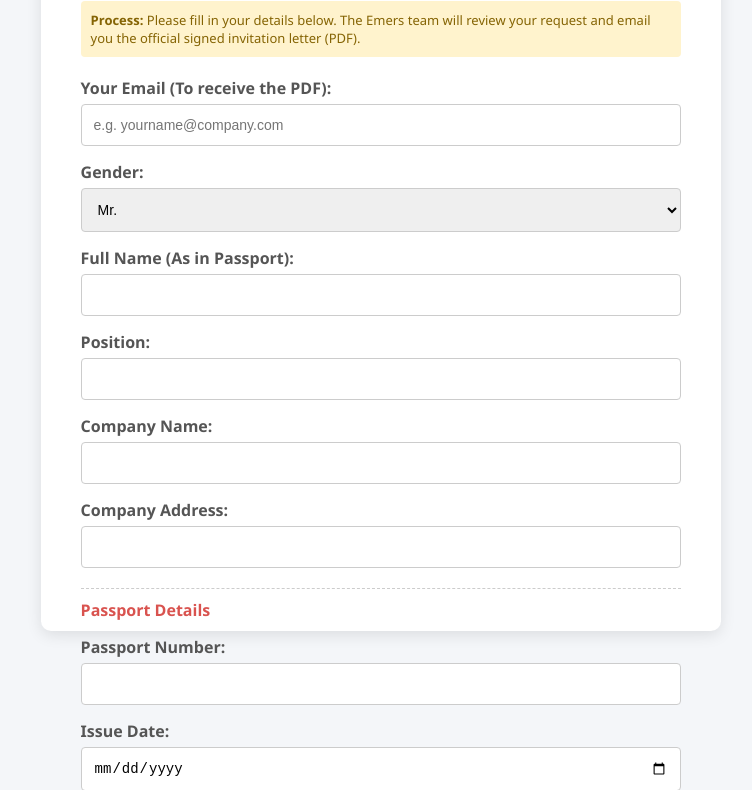
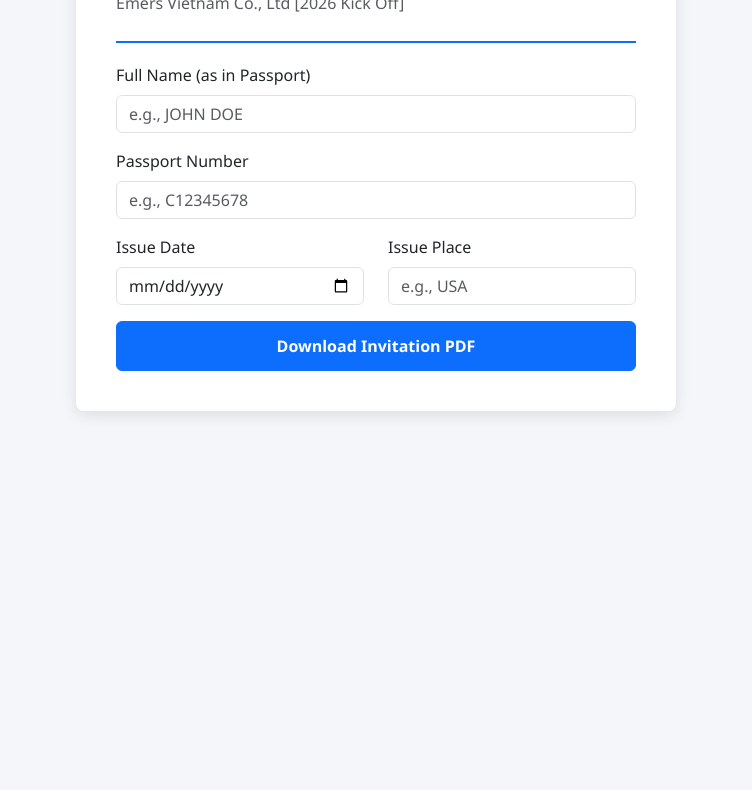
Before and after one commit to penny725tw/Emers-kickoff-2026, a plain HTML site: page index.html in a window 1280 px wide. Shown: the part 141-931 px from the top of the page, without its empty margins (264-1016 px from the left). After the commit the page ends 800 px from the top, so only its background shows below. Drawn offline with nearby package versions, Linux system fonts and the light colour scheme.

Commit message:
index.html

```diff
--- a/index.html
+++ b/index.html
@@ -1,118 +1,122 @@
-<<!DOCTYPE html>
+<!DOCTYPE html>
 <html lang="en">
 <head>
     <meta charset="UTF-8">
     <meta name="viewport" content="width=device-width, initial-scale=1.0">
-    <title>Invitation Request - Emers Kick Off 2026</title>
+    <title>Emers Vietnam Invitation Generator</title>
+    <link href="https://cdn.jsdelivr.net/npm/bootstrap@5.3.0/dist/css/bootstrap.min.css" rel="stylesheet">
+    <script src="https://cdnjs.cloudflare.com/ajax/libs/jspdf/2.5.1/jspdf.umd.min.js"></script>
     <style>
-        body { font-family: "Segoe UI", sans-serif; background: #f4f6f9; display: flex; justify-content: center; padding: 20px; }
-        .container { background: white; padding: 40px; border-radius: 10px; box-shadow: 0 4px 15px rgba(0,0,0,0.1); width: 100%; max-width: 600px; border-top: 5px solid #d9534f; }
-        h2 { color: #d9534f; margin-top: 0; border-bottom: 1px solid #ddd; padding-bottom: 15px; }
-        .note { background: #fff3cd; color: #856404; padding: 10px; font-size: 13px; border-radius: 4px; margin-bottom: 20px; }
-
-        label { font-weight: bold; color: #555; display: block; margin-top: 15px; margin-bottom: 5px; }
-        input, select { width: 100%; padding: 12px; border: 1px solid #ccc; border-radius: 4px; box-sizing: border-box; font-size: 14px; }
-        input:focus { border-color: #d9534f; outline: none; }
-
-        button { background-color: #d9534f; color: white; padding: 15px; border: none; border-radius: 6px; cursor: pointer; font-size: 18px; font-weight: bold; width: 100%; margin-top: 30px; transition: 0.3s; display: flex; justify-content: center; align-items: center; }
-        button:hover { background-color: #c9302c; }
-        button:disabled { background-color: #ccc; cursor: not-allowed; }
-
-        /* Loading Spinner */
-        .spinner { border: 3px solid rgba(255,255,255,0.3); border-radius: 50%; border-top: 3px solid white; width: 20px; height: 20px; animation: spin 1s linear infinite; margin-right: 10px; display: none; }
-        @keyframes spin { 0% { transform: rotate(0deg); } 100% { transform: rotate(360deg); } }
-
-        /* Success Message */
-        #success-message { display: none; text-align: center; margin-top: 20px; padding: 20px; background: #d4edda; color: #155724; border-radius: 5px; }
+        body { background-color: #f4f6f9; font-family: 'Segoe UI', Tahoma, Geneva, Verdana, sans-serif; }
+        .container { max-width: 600px; margin-top: 50px; background: white; padding: 40px; border-radius: 8px; box-shadow: 0 4px 15px rgba(0,0,0,0.1); }
+        .header { border-bottom: 2px solid #0d6efd; margin-bottom: 20px; padding-bottom: 10px; }
+        .btn-generate { width: 100%; padding: 12px; font-weight: bold; }
     </style>
 </head>
 <body>
 
-    <div class="container">
-        <h2>📝 Invitation Request Form</h2>
+<div class="container">
+    <div class="header">
+        <h3>Invitation Letter Generator</h3>
+        <p class="text-muted">Emers Vietnam Co., Ltd [2026 Kick Off]</p>
+    </div>
 
-        <div id="success-message">
-            <h3>✅ Request Sent Successfully!</h3>
-            <p>Thank you for your submission. We will process your invitation letter and email it to you shortly.</p>
+    <form id="inviteForm">
+        <div class="mb-3">
+            <label for="fullName" class="form-label">Full Name (as in Passport)</label>
+            <input type="text" class="form-control" id="fullName" placeholder="e.g., JOHN DOE" required>
+        </div>
+        <div class="mb-3">
+            <label for="passportNo" class="form-label">Passport Number</label>
+            <input type="text" class="form-control" id="passportNo" placeholder="e.g., C12345678" required>
+        </div>
+        <div class="row">
+            <div class="col-md-6 mb-3">
+                <label for="issueDate" class="form-label">Issue Date</label>
+                <input type="date" class="form-control" id="issueDate" required>
+            </div>
+            <div class="col-md-6 mb-3">
+                <label for="issuePlace" class="form-label">Issue Place</label>
+                <input type="text" class="form-control" id="issuePlace" placeholder="e.g., USA" required>
+            </div>
         </div>
 
-        <form id="inviteForm" name="google-sheet">
-            <div class="note">
-                <strong>Process:</strong> Please fill in your details below. The Emers team will review your request and email you the official signed invitation letter (PDF).
-            </div>
+        <button type="button" class="btn btn-primary btn-generate" onclick="generatePDF()">Download Invitation PDF</button>
+    </form>
+</div>
 
-            <label>Your Email (To receive the PDF):</label>
-            <input type="email" name="Applicant_Email" placeholder="e.g. yourname@company.com" required>
+<script>
+    async function generatePDF() {
+        const { jsPDF } = window.jspdf;
+        const doc = new jsPDF();
 
-            <label>Gender:</label>
-            <select name="Gender">
-                <option value="Mr.">Mr.</option>
-                <option value="Ms.">Ms.</option>
-                <option value="Mrs.">Mrs.</option>
-            </select>
+        // --- 1. Get User Input ---
+        const name = document.getElementById('fullName').value.toUpperCase();
+        const pptNo = document.getElementById('passportNo').value;
+        const issueDate = document.getElementById('issueDate').value;
+        const issuePlace = document.getElementById('issuePlace').value;
 
-            <label>Full Name (As in Passport):</label>
-            <input type="text" name="Full_Name" required>
+        if(!name || !pptNo || !issueDate || !issuePlace) {
+            alert("Please fill in all fields.");
+            return;
+        }
 
-            <label>Position:</label>
-            <input type="text" name="Position" required>
+        // --- 2. Define Template Content (Hardcoded from your Source) ---
+        // Setting font to Times to look formal
+        doc.setFont("times", "normal");
 
-            <label>Company Name:</label>
-            <input type="text" name="Company" required>
+        // Header
+        doc.setFontSize(16);
+        doc.setFont("times", "bold");
+        doc.text("Invitation Letter", 105, 20, null, null, "center");
 
-            <label>Company Address:</label>
-            <input type="text" name="Address" required>
+        doc.setFontSize(12);
+        doc.text("Emers Vietnam Co., Ltd", 14, 35);
+        doc.setFont("times", "normal");
+        doc.setFontSize(10);
+        doc.text("906, 9F Mapletree Business Centre, 1060 Nguyen Van Linh Street,", 14, 42);
+        doc.text("Tan Phong Ward, Dist 7, HCM", 14, 47);
 
-            <hr style="margin-top:20px; border:0; border-top:1px dashed #ccc;">
-            <div style="font-weight:bold; margin-top:10px; color:#d9534f;">Passport Details</div>
+        // Body
+        doc.setFontSize(11);
+        doc.text("To whom it may concern:", 14, 60);
 
-            <label>Passport Number:</label>
-            <input type="text" name="Passport_Number" required>
+        const introText = "On behalf of Emers Vietnam Co., Ltd., we would like to invite the personnel whose details are listed below to attend a business meeting at our Ho Chi Minh City office.";
+        const splitIntro = doc.splitTextToSize(introText, 180);
+        doc.text(splitIntro, 14, 70);
 
-            <label>Issue Date:</label>
-            <input type="date" name="Issue_Date" required>
+        doc.text("Purpose of the visit: Reference to the 2026 Kick Off Meeting.", 14, 85);
 
-            <label>Issue Place:</label>
-            <input type="text" name="Issue_Place" required>
+        // User Details Section
+        doc.setFont("times", "bold");
+        doc.text("Personnel Details:", 14, 95);
+        doc.setFont("times", "normal");
 
-            <button type="submit" id="submitBtn">
-                <span class="spinner"></span> 🚀 Submit Application
-            </button>
-        </form>
-    </div>
+        doc.text(`Full name: ${name}`, 20, 105);
+        doc.text(`Passport number: ${pptNo}`, 20, 112);
+        doc.text(`Passport issue date: ${issueDate}`, 20, 119);
+        doc.text(`Passport issue place: ${issuePlace}`, 20, 126);
 
-    <script>
-        // ★★★ 請將下方的網址替換成您剛剛從 Google Apps Script 複製的網址 ★★★
-        const scriptURL = 'https://script.google.com/macros/s/AKfycbybBKWAL9I5lYhz7v488TeZYpYXN2fMeOhvLp1yr9c-uV1vrMyIMNRF22Bsy75QEAYLXA/exec';
+        // Date and Closing
+        doc.text("The event/meeting will be conducted from 24/12/2025 - 28/12/2025.", 14, 140);
+        doc.text("We appreciate your interest and support to attend the event at Emers Vietnam.", 14, 150);
 
-        const form = document.forms['google-sheet'];
-        const btn = document.getElementById('submitBtn');
-        const spinner = document.querySelector('.spinner');
-        const successMsg = document.getElementById('success-message');
+        doc.text("Best regards,", 14, 165);
+        doc.text("On behalf of Emers Vietnam Co., Ltd.", 14, 172);
 
-        form.addEventListener('submit', e => {
-            e.preventDefault();
+        // Signature Block
+        doc.setFont("times", "bold");
+        doc.text("Yu Yuan Kai", 14, 190);
+        doc.text("Vice President", 14, 197);
+        doc.setFont("times", "normal");
+        doc.text("Emers Vietnam Co., Ltd", 14, 204);
+        doc.text("906, 9F Mapletree Business Centre", 14, 211);
+        doc.text("1060 Nguyen Van Linh Street, Tan Phong Ward, Dist 7, HCM", 14, 218);
 
-            // 鎖定按鈕避免重複發送
-            btn.disabled = true;
-            spinner.style.display = 'inline-block';
-            btn.innerHTML = '<span class="spinner" style="display:inline-block"></span> Sending...';
-
-            fetch(scriptURL, { method: 'POST', body: new FormData(form)})
-                .then(response => {
-                    // 隱藏表單，顯示成功訊息
-                    form.style.display = 'none';
-                    successMsg.style.display = 'block';
-                })
-                .catch(error => {
-                    console.error('Error!', error.message);
-                    alert('Error! Please try again later.');
-                    btn.disabled = false;
-                    spinner.style.display = 'none';
-                    btn.innerHTML = '🚀 Submit Application';
-                });
-        });
-    </script>
+        // --- 3. Save File ---
+        doc.save(`Invitation_${name.replace(/\s+/g, '_')}.pdf`);
+    }
+</script>
 
 </body>
 </html>
```
